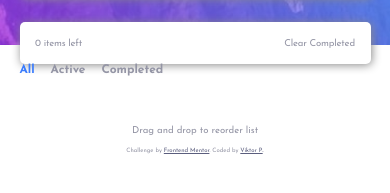
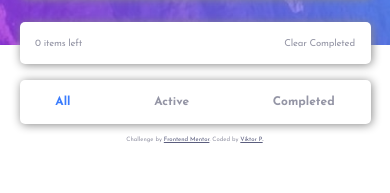
Before and after one commit to Umlen/todo-app, a plain HTML site: page index.html in a window 390 px wide. Shown: the part 163-356 px from the top of the page. Drawn offline with Linux system fonts and the light colour scheme.

Commit message:
complete
without drag n drop

```diff
--- a/index.html
+++ b/index.html
@@ -52,7 +52,7 @@
         <p id = "clear-completed" class = "filters-label">Clear Completed</p>
       </div>
     </div>
-    <p id = "descr">Drag and drop to reorder list</p>
+    <!-- <p id = "descr">Drag and drop to reorder list</p> -->
   </main>
 
   <footer>
--- a/script.js
+++ b/script.js
@@ -35,7 +35,6 @@ window.onload = function() {
             taskText.classList.add('task');
             closeBtn.classList.add('close-btn', 'hide');
             closeBtn.innerHTML = '<path fill="#494C6B" fill-rule="evenodd" d="M16.97 0l.708.707L9.546 8.84l8.132 8.132-.707.707-8.132-8.132-8.132 8.132L0 16.97l8.132-8.132L0 .707.707 0 8.84 8.132 16.971 0z"/>';
-            //closeBtn.setAttribute('viewBox', '0 0 1rem 1rem');
             taskText.textContent = newTask.value;
             todoList.prepend(todoItem);
             todoItem.prepend(checkBtn);
@@ -153,6 +152,7 @@ window.onload = function() {
     function mobileResolution() {
             let filters = document.getElementById('filters');
             let todoList = document.getElementById('todo-list');
+            filters.classList.add('list-item', 'shadow', 'filters-mobile');
             todoList.after(filters);
     }
 };
--- a/style.scss
+++ b/style.scss
@@ -285,6 +285,14 @@ footer {
     }
 }
 
+.filters-mobile {
+    @include flex-container();
+    justify-content: space-around;
+    border-radius: 5px;
+    border-bottom: none !important;
+    margin-top: 16px;
+}
+
 @media (max-width: 480px) {
     html, body {
         font-size: 12px;
```
Also changed, not shown: style.css, 1 other file.
